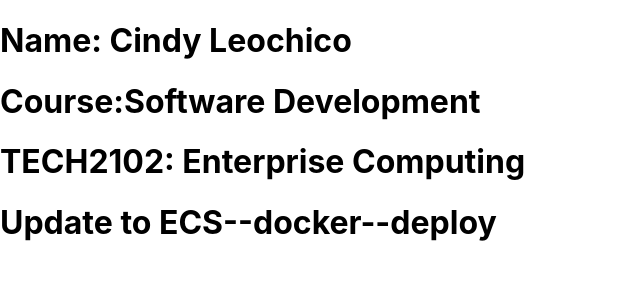
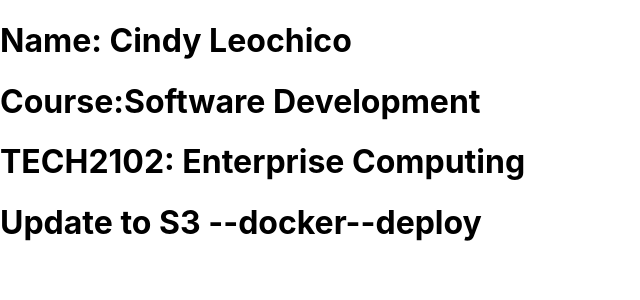
Before and after one commit to CindyLeochico/jenkins-react-cicd, a React (Create React App) app: page / in a window 1280 px wide. Shown: the top 300 px of the page, without its empty margins (0-640 px from the left). Built offline with nearby package versions, Linux system fonts and the light colour scheme.

Commit message:
fix code

```diff
--- a/src/App.js
+++ b/src/App.js
@@ -4,7 +4,7 @@ function App() {
       <h1>Name: Cindy Leochico</h1>
       <h1>Course:Software Development</h1>
       <h1>TECH2102: Enterprise Computing</h1>
-      <h1>Update to ECS--docker--deploy</h1>
+      <h1>Update to S3 --docker--deploy</h1>
     </>
   );
 }
```
